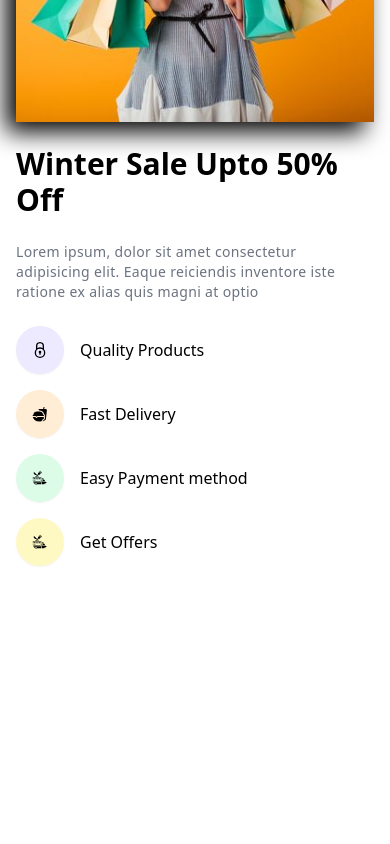
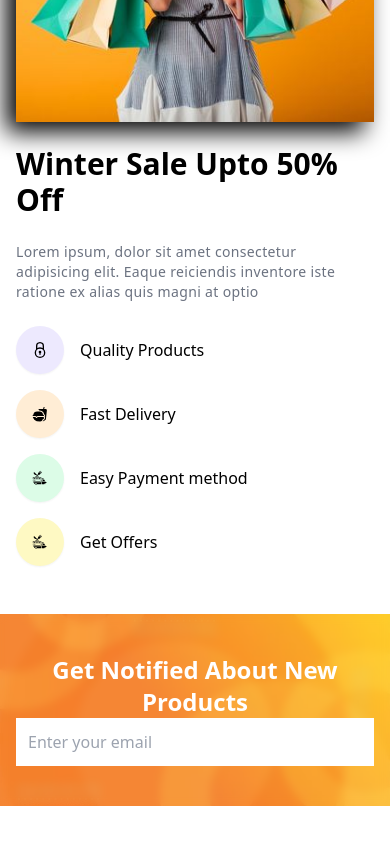
Before and after one commit to G3RGES/eccomerce-website, a React (Vite) app: page / in a window 390 px wide. Shown: the part 3876-4720 px from the top of the page. Before the commit the page ends 4490 px from the top, so only its background shows below. Built offline with nearby package versions, Linux system fonts and the light colour scheme.

Commit message:
Update Subscribe.jsx

```diff
--- a/src/components/Subscribe.jsx
+++ b/src/components/Subscribe.jsx
@@ -1,10 +1,38 @@
 /* eslint-disable no-unused-vars */
 import React from "react";
 
+// assets
+import Banner from "../assets/website/orange-pattern.jpg";
+
+const BannerImg = {
+  backgroundImage: `url(${Banner})`,
+  backgroundPosition: "center",
+  backgroundRepeat: "no-repeat",
+  backgroundSize: "cover",
+  height: "100%",
+  width: "100%",
+};
+
 const Subscribe = () => {
   return (
-    <div>
-      <div className=""></div>
+    <div
+      data-aos="zoom-in"
+      className="mb-20 bg-gray-100 dark:bg-gray-800 text-white "
+      style={BannerImg}
+    >
+      <div className="container backdrop-blur-sm py-10">
+        <div className="">
+          <h1 className="text-2xl text-center sm:text-left sm:text-4xl font-semibold">
+            Get Notified About New Products
+          </h1>
+          <input
+            data-aos="fade-up"
+            type="text"
+            placeholder="Enter your email"
+            className="w-full p-3"
+          />
+        </div>
+      </div>
     </div>
   );
 };
```
